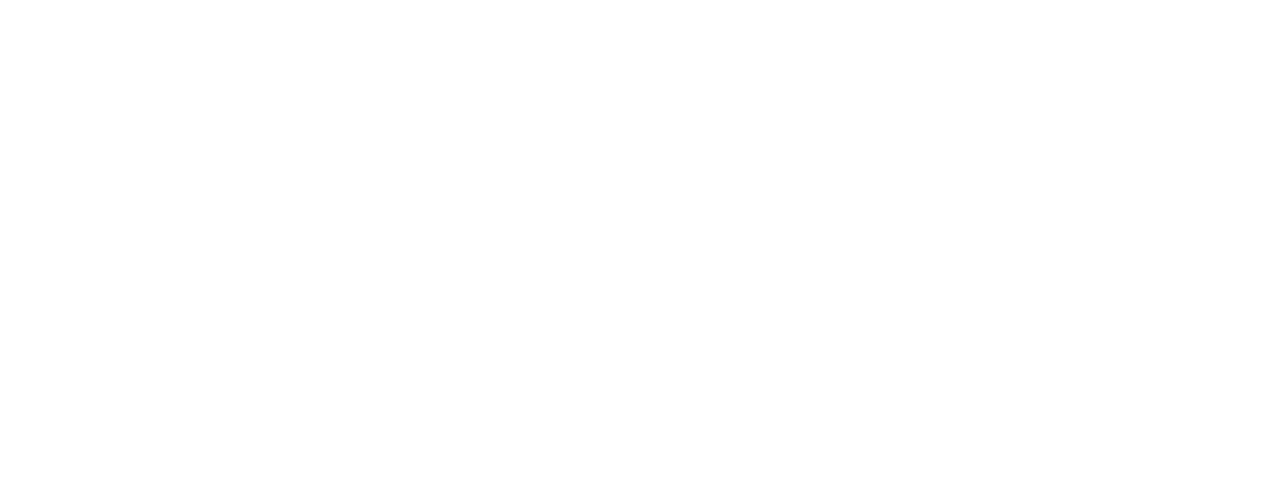
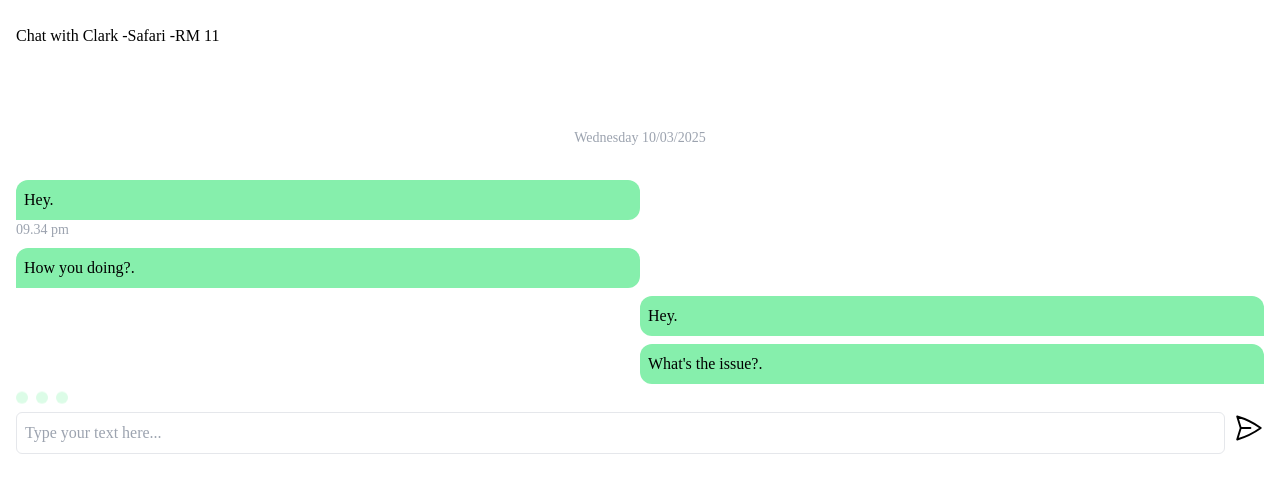
Before and after one commit to pacheko-ke/keja, a React (Create React App) app: page /#/chat in a window 1280 px wide. Before the commit this address had no page. Shown: the top 492 px of the page. Built offline with nearby package versions, Linux system fonts and the light colour scheme.

Commit message:
add timestamp

```diff
--- a/src/App.js
+++ b/src/App.js
@@ -4,6 +4,7 @@
 import Landlord from './components/dashboard/Landlord';
 import Landing from './components/Landing';
 import Login from './components/Login';
+import ChatInbox from './components/dashboard/ChatInbox';
 
 function App() {
   return (
@@ -16,6 +17,8 @@
           <Route path="/" element={<Landing />} />
           <Route path="/dashboard" element={<Landlord />} />
           <Route path="/login" element={<Login />} />
+          <Route path="/chat" element={<ChatInbox />} />
+
         </Routes>
       </HashRouter>
 
--- a/src/components/Login.jsx
+++ b/src/components/Login.jsx
@@ -12,10 +12,10 @@
     return (
         <div className='flex md:flex-row md:mx-20 h-full'>
             <img src="" alt="login screen image" className='hidden md:flex basis-1/2' />
-            <div className="flex flex-col  text-left  mt-10  gap-4 mx-auto px-70 md:px-72 px-4">
+            <div className="flex flex-col  text-left  mt-20  gap-4 mx-auto px-70 md:px-72 px-4">
 
-                <div className="flex justify-between text-2xl">
-                    <h1 className=' italic'>Keja.</h1>
+                <div className="flex justify-between text-3xl">
+                    <h1 className=' italic '>Keja.</h1>
 
                     <Link to={'/'} className='text-xl underline cursor-pointer'>Landlord Sign Up</Link>
 
@@ -25,7 +25,7 @@
 
 
                 <select className='border rounded-lg py-2 focus:border-2 pl-2'>
-                    <option value="0">Registering As:</option>
+                    <option value="0">Log In As:</option>
                     <option value="1">Tenant</option>
                     <option value="2">Property Owner</option>
 
@@ -39,11 +39,11 @@
                 <div className="flex flex-col relative">
                     <label htmlFor="businessName">Password</label>
                     <input type={passwordHidden?"password":"text"} id='businessName' className='border rounded-lg py-2 focus:border-2 pl-2' />
-                    <svg xmlns="http://www.w3.org/2000/svg" fill="none" viewBox="0 0 24 24" strokeWidth={1.5} stroke="currentColor" className={passwordHidden ? "size-6 absolute right-2 top-8" : "size-6 absolute right-2 top-8 hidden"} onClick={showFullPass}>
+                    <svg xmlns="http://www.w3.org/2000/svg" fill="none" viewBox="0 0 24 24" strokeWidth={1.5} stroke="currentColor" className={passwordHidden ? "size-6 absolute right-2 top-8 cursor-pointer" : "size-6 absolute right-2 top-8 hidden"} onClick={showFullPass}>
                         <path strokeLinecap="round" strokeLinejoin="round" d="M2.036 12.322a1.012 1.012 0 0 1 0-.639C3.423 7.51 7.36 4.5 12 4.5c4.638 0 8.573 3.007 9.963 7.178.07.207.07.431 0 .639C20.577 16.49 16.64 19.5 12 19.5c-4.638 0-8.573-3.007-9.963-7.178Z" />
                         <path strokeLinecap="round" strokeLinejoin="round" d="M15 12a3 3 0 1 1-6 0 3 3 0 0 1 6 0Z" />
                     </svg>
-                    <svg xmlns="http://www.w3.org/2000/svg" fill="none" viewBox="0 0 24 24" strokeWidth={1.5} stroke="currentColor" className={passwordHidden ? "size-6 absolute right-2 top-8 hidden" : "size-6 absolute right-2 top-8 "} onClick={showFullPass}>
+                    <svg xmlns="http://www.w3.org/2000/svg" fill="none" viewBox="0 0 24 24" strokeWidth={1.5} stroke="currentColor" className={passwordHidden ? "size-6 absolute right-2 top-8 hidden" : "size-6 absolute right-2 top-8 cursor-pointer"} onClick={showFullPass}>
                         <path strokeLinecap="round" strokeLinejoin="round" d="M3.98 8.223A10.477 10.477 0 0 0 1.934 12C3.226 16.338 7.244 19.5 12 19.5c.993 0 1.953-.138 2.863-.395M6.228 6.228A10.451 10.451 0 0 1 12 4.5c4.756 0 8.773 3.162 10.065 7.498a10.522 10.522 0 0 1-4.293 5.774M6.228 6.228 3 3m3.228 3.228 3.65 3.65m7.894 7.894L21 21m-3.228-3.228-3.65-3.65m0 0a3 3 0 1 0-4.243-4.243m4.242 4.242L9.88 9.88" />
                     </svg>
 
--- /dev/null
+++ b/src/components/dashboard/ChatInbox.jsx
@@ -0,0 +1,35 @@
+import React from 'react'
+
+export default function ChatInbox() {
+    return (
+        <div className='mx-4 text-left flex flex-col mt-6 '>
+            <div>Chat with Clark -Safari -RM 11</div>
+            <h1 className='text-sm text-gray-400 text-center mt-20 mb-6'>Wednesday 10/03/2025</h1>
+            {/* sender */}
+            <div className='bg-green-300 w-1/2  py-2 rounded-br-xl rounded-tl-xl rounded-tr-xl pl-2 mt-2' >Hey.</div>
+            <h1 className='text-sm text-gray-400'>09.34 pm</h1>
+            <div className='bg-green-300 w-1/2  py-2 rounded-br-xl rounded-tl-xl rounded-tr-xl mt-2 pl-2' >How you doing?.</div>
+
+            <div className='bg-green-300 w-1/2  py-2 rounded-bl-xl rounded-tl-xl rounded-tr-xl pl-2 mt-2 self-end items-stretch' >Hey.</div>
+            <div className='bg-green-300 w-1/2  py-2 rounded-bl-xl rounded-tl-xl rounded-tr-xl mt-2 pl-2 self-end' >What's the issue?.</div>
+            {/* typing indicator */}
+            <div className="flex gap-2 ">
+                <div className='bg-green-100 size-3 rounded-full pl-2 mt-2 animate-bounce' ></div>
+                <div className='bg-green-100 size-3 rounded-full pl-2 mt-2 animate-bounce' ></div>
+                <div className='bg-green-100 size-3 rounded-full pl-2 mt-2 animate-bounce' ></div>
+            </div>
+
+            <div className="flex gap-2 mt-2">
+
+                <input type="text" placeholder='Type your text here...' className=' pl-2 py-2 w-full border rounded-md' />
+                <svg xmlns="http://www.w3.org/2000/svg" fill="none" viewBox="0 0 24 24" strokeWidth={1.5} stroke="currentColor" className="size-8 cursor-pointer">
+                    <path strokeLinecap="round" strokeLinejoin="round" d="M6 12 3.269 3.125A59.769 59.769 0 0 1 21.485 12 59.768 59.768 0 0 1 3.27 20.875L5.999 12Zm0 0h7.5" />
+                </svg>
+
+
+            </div>
+
+
+        </div>
+    )
+}
--- a/src/components/dashboard/dashboardItems.js
+++ b/src/components/dashboard/dashboardItems.js
@@ -1 +1 @@
-export const data = [ 'Overview', 'Performance','Campaigns','Orders','Products','Message','Sales Platform']
+export const data = [ 'Overview', 'Tenants','Payments','Properties','Products','Enquiry','Sales Platform']
```
